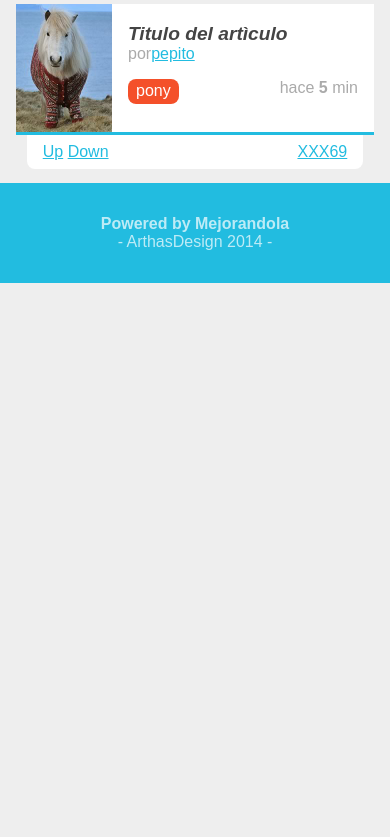
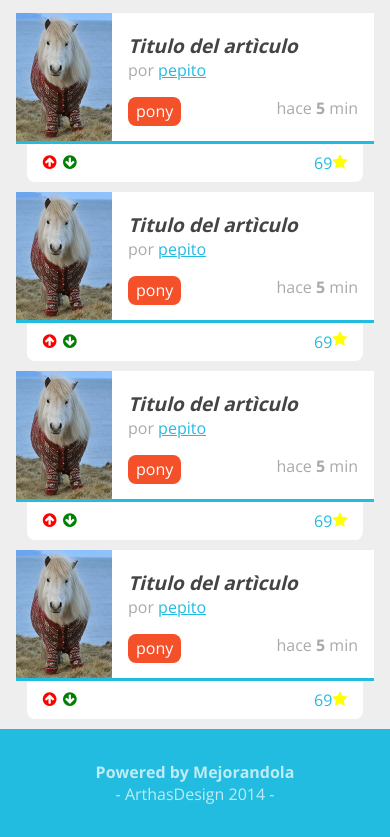
Before and after one commit to felipe90/Pulse_App, a plain HTML site: page index.html in a window 390 px wide. Shown: the part 152-989 px from the top of the page. Before the commit the page ends 844 px from the top, so only its background shows below. Drawn offline with nearby package versions, Linux system fonts and the light colour scheme.

Commit message:
Agregando responsive web design

```diff
--- a/css/styles.css
+++ b/css/styles.css
@@ -1,3 +1,56 @@
+@font-face {
+	font-family: 'icomoon';
+	src:url('fonts/icomoon.eot?-sj2raz');
+	src:url('fonts/icomoon.eot?#iefix-sj2raz') format('embedded-opentype'),
+		url('fonts/icomoon.woff?-sj2raz') format('woff'),
+		url('fonts/icomoon.ttf?-sj2raz') format('truetype'),
+		url('fonts/icomoon.svg?-sj2raz#icomoon') format('svg');
+	font-weight: normal;
+	font-style: normal;
+}
+
+[class^="icon-"], [class*=" icon-"] {
+	font-family: 'icomoon';
+	speak: none;
+	font-style: normal;
+	font-weight: normal;
+	font-variant: normal;
+	text-transform: none;
+	line-height: 1;
+
+	/* Better Font Rendering =========== */
+	-webkit-font-smoothing: antialiased;
+	-moz-osx-font-smoothing: grayscale;
+}
+
+@font-face {
+    font-family: 'open_sansregular';
+    src: url('fonts/OpenSans-Regular-webfont.eot');
+    src: url('fonts/OpenSans-Regular-webfont.eot?#iefix') format('embedded-opentype'),
+         url('fonts/OpenSans-Regular-webfont.woff') format('woff'),
+         url('fonts/OpenSans-Regular-webfont.ttf') format('truetype'),
+         url('fonts/OpenSans-Regular-webfont.svg#open_sansregular') format('svg');
+    font-weight: normal;
+    font-style: normal;
+
+}
+
+.icon-star:before {
+	content: "\f005";
+}
+
+.icon-pencil:before {
+	content: "\f040";
+}
+
+.icon-arrow-up:before {
+	content: "\f0aa";
+}
+
+.icon-arrow-down:before {
+	content: "\f0ab";
+}
+
 a
 {
 	color: #22BCE0;
@@ -5,7 +58,7 @@ a
 body
 {
 	background: #EEEEEE;
-	font-family: Arial;
+	font-family: 'Open Sans','open_sansregular', sans-serif;
 	font-size: 16px;
 }
 footer
@@ -70,8 +123,9 @@ header #logo img
 }
 nav
 {
-	background: #80BCA3;
+	background: #F4502A;
 	position: relative;
+	padding-right: 5em;
 }
 nav ul
 {
@@ -91,6 +145,11 @@ nav ul li a
 	padding: 0.5em;
 	text-decoration: none;
 }
+
+nav ul li a:hover{
+	background: #22BCE0;
+}
+
 nav ul #pubicar_nav
 {
 	position: absolute;
@@ -108,6 +167,15 @@ nav ul #pubicar_nav a
 	text-decoration: none;
 	font-style: italic;
 	text-shadow: rgba(0,0,0,0.5) 2px 2px 5px;
+}
+
+nav ul #pubicar_nav a:hover{
+	background: #F4502A;
+}
+
+
+nav ul #pubicar_nav a:before{
+	padding-right: 0.5em;
 }
 
 #contenido
@@ -176,8 +244,54 @@ nav ul #pubicar_nav a
 	right: 3%;
 	top: 100%;
 }
+
+#contenido .item .votacion a{
+	text-decoration: none;
+}
+
+
 #contenido .item .votacion .comentarios_item,
 #contenido .item .votacion .guardar_item
 {
 	float: right;
+	text-decoration: none;
 }
+
+
+#contenido .item .votacion .up,
+#contenido .item .votacion .down
+{
+	text-decoration: none;
+}
+
+#contenido .item .votacion .guardar_item
+{
+	color: yellow;
+}
+
+#contenido .item .votacion .up{
+	color: red;
+}
+
+#contenido .item .votacion .down
+{
+	color: green;
+}
+
+@media screen and (min-width: 800px){
+
+	#contenido{
+		overflow: hidden;
+	}
+
+	#contenido .item{
+		width: 48%;
+		float: left;
+
+	}
+
+	#contenido .item:nth-child(odd){
+		margin-right: 2%;
+		/*background: red;*/
+	}
+}
--- a/index.html
+++ b/index.html
@@ -3,8 +3,10 @@
 <head>
 	<meta charset="utf-8" >
 	<meta name="description" content="Pulse- App del curso de diseño web mejorandola" >
+	<meta name="viewport" content="width=device-width, minimun-scale=1, maximun-scale=1">
 	<title>Pulse - App comunidad</title>
 	<link rel="stylesheet" type="text/css" href="css/normalize.css">
+	<link href='http://fonts.googleapis.com/css?family=Open+Sans:400,700' rel='stylesheet' type='text/css'>
 	<link rel="stylesheet" type="text/css" href="css/styles.css">
 </head>
 <body>
@@ -26,7 +28,7 @@
 			<li><a href="#">JavaScript</a></li>
 			<li><a href="#">Css3</a></li>
 			<li><a href="#">Django</a></li>
-			<li id="pubicar_nav"><a href="#">Publicar</a></li>
+			<li id="pubicar_nav"><a href="#" class="icon-pencil">Publicar</a></li>
 		</ul>
 	</nav>
 	<section id="contenido">
@@ -36,7 +38,7 @@
 			</figure>
 			<h2 class="titulo_item"><a href="#">Titulo del artìculo</a></h2>
 			<div class="autor_item">
-				por<a href="#">pepito</a>
+				por <a href="#">pepito</a>
 			</div>
 			<div class="datos_item" >
 				<a href="#" class="tag_item">pony</a>
@@ -45,10 +47,78 @@
 				</span>
 			</div>
 			<div class="votacion">
-				<a href="#" class="up">Up</a>
-				<a href="#" class="down">Down</a>
+				<a href="#" class="up"><span class="icon-arrow-up"></span></a>
+				<a href="#" class="down"><span class="icon-arrow-down"></span></a>
+				<a href="#" class="guardar_item"><span class="icon-star"></span></a>
 				<a href="#" class="comentarios_item">69</a>
-				<a href="#" class="guardar_item">XXX</a>
+
+			</div>
+		</article>
+				<article class="item">
+			<figure class="imagen_item">
+				<img src="imagen.jpg"/>
+			</figure>
+			<h2 class="titulo_item"><a href="#">Titulo del artìculo</a></h2>
+			<div class="autor_item">
+				por <a href="#">pepito</a>
+			</div>
+			<div class="datos_item" >
+				<a href="#" class="tag_item">pony</a>
+				<span class="fecha_item">
+					hace <strong>5</strong> min
+				</span>
+			</div>
+			<div class="votacion">
+				<a href="#" class="up icon-arrow-up"></a>
+				<a href="#" class="down icon-arrow-down"></a>
+				<a href="#" class="guardar_item icon-star"></a>
+				<a href="#" class="comentarios_item">69</a>
+
+			</div>
+		</article>
+				<article class="item">
+			<figure class="imagen_item">
+				<img src="imagen.jpg"/>
+			</figure>
+			<h2 class="titulo_item"><a href="#">Titulo del artìculo</a></h2>
+			<div class="autor_item">
+				por <a href="#">pepito</a>
+			</div>
+			<div class="datos_item" >
+				<a href="#" class="tag_item">pony</a>
+				<span class="fecha_item">
+					hace <strong>5</strong> min
+				</span>
+			</div>
+			<div class="votacion">
+				<a href="#" class="up"><span class="icon-arrow-up"></span></a>
+				<a href="#" class="down"><span class="icon-arrow-down"></span></a>
+				<a href="#" class="guardar_item"><span class="icon-star"></span></a>
+				<a href="#" class="comentarios_item">69</a>
+
+			</div>
+		</article>
+				</article>
+				<article class="item">
+			<figure class="imagen_item">
+				<img src="imagen.jpg"/>
+			</figure>
+			<h2 class="titulo_item"><a href="#">Titulo del artìculo</a></h2>
+			<div class="autor_item">
+				por <a href="#">pepito</a>
+			</div>
+			<div class="datos_item" >
+				<a href="#" class="tag_item">pony</a>
+				<span class="fecha_item">
+					hace <strong>5</strong> min
+				</span>
+			</div>
+			<div class="votacion">
+				<a href="#" class="up"><span class="icon-arrow-up"></span></a>
+				<a href="#" class="down"><span class="icon-arrow-down"></span></a>
+				<a href="#" class="guardar_item"><span class="icon-star"></span></a>
+				<a href="#" class="comentarios_item">69</a>
+
 			</div>
 		</article>
 	</section>
```
Also changed, not shown: css/fonts/OpenSans-Regular-webfont.ttf (added), css/fonts/OpenSans-Regular-webfont.woff (added), css/fonts/icomoon.ttf (added), css/fonts/icomoon.woff (added), 4 other files.
